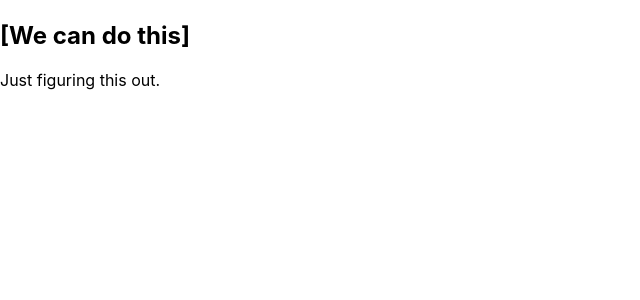
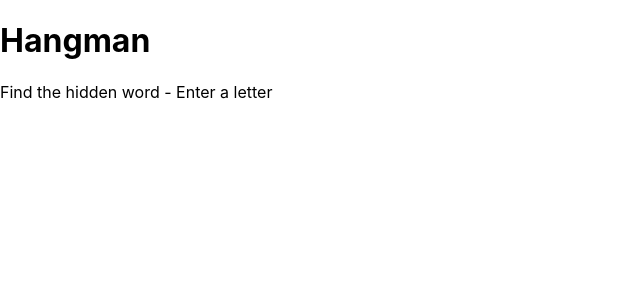
Before and after one commit to saamhynes/sprint1, a React (Create React App) app in the folder sprint1/: page / in a window 1280 px wide. Shown: the top 300 px of the page, without its empty margins (0-640 px from the left). Built offline with nearby package versions, Linux system fonts and the light colour scheme.

Commit message:
More changes

```diff
--- a/sprint1/src/App.js
+++ b/sprint1/src/App.js
@@ -1,5 +1,6 @@
 import "./App.css";
 import Header from "./components/Header";
+import Figure from "./components/Figure";
 
 function App() {
   return (
--- a/sprint1/src/components/Header.jsx
+++ b/sprint1/src/components/Header.jsx
@@ -1,20 +1,12 @@
-// rfce to create this esaily
-function Header({ title, body }) {
+import React from "react";
+
+const Header = () => {
   return (
     <>
-      <div>
-        <h1>{title}</h1>
-        <h2>[We can do this]</h2>
-        <p>Just figuring this out.</p>
-        <p>{body}</p>
-      </div>
+      <h1>Hangman</h1>
+      <p>Find the hidden word - Enter a letter</p>
     </>
   );
-}
-// Default Props
-Header.defaultsprops = {
-  title: "Default title",
-  body: "Default text body",
 };
 
 export default Header;
--- a/sprint1/src/index.js
+++ b/sprint1/src/index.js
@@ -2,7 +2,6 @@ import React from "react";
 import ReactDOM from "react-dom/client";
 import "./index.css";
 import App from "./App";
-import reportWebVitals from "./reportWebVitals";
 
 const root = ReactDOM.createRoot(document.getElementById("root"));
 root.render(
@@ -10,8 +9,3 @@ root.render(
     <App />
   </React.StrictMode>
 );
-
-// If you want to start measuring performance in your app, pass a function
-// to log results (for example: reportWebVitals(console.log))
-// or send to an analytics endpoint. Learn more: https://bit.ly/CRA-vitals
-reportWebVitals();
--- a/sprint1/src/reportWebVitals.js
+++ /dev/null
@@ -1,13 +0,0 @@
-const reportWebVitals = onPerfEntry => {
-  if (onPerfEntry && onPerfEntry instanceof Function) {
-    import('web-vitals').then(({ getCLS, getFID, getFCP, getLCP, getTTFB }) => {
-      getCLS(onPerfEntry);
-      getFID(onPerfEntry);
-      getFCP(onPerfEntry);
-      getLCP(onPerfEntry);
-      getTTFB(onPerfEntry);
-    });
-  }
-};
-
-export default reportWebVitals;
```
